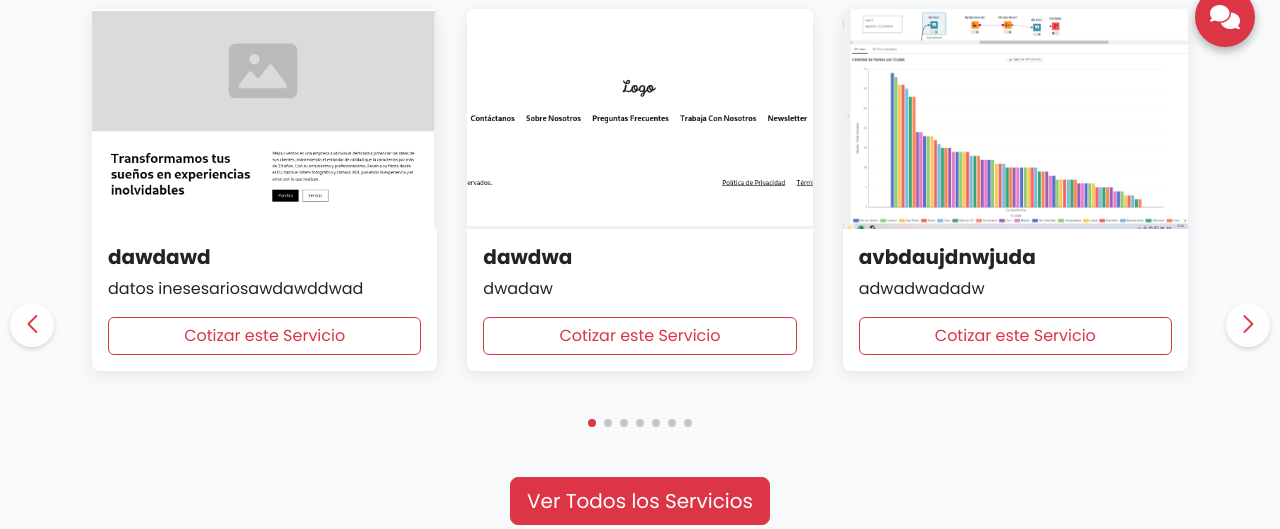
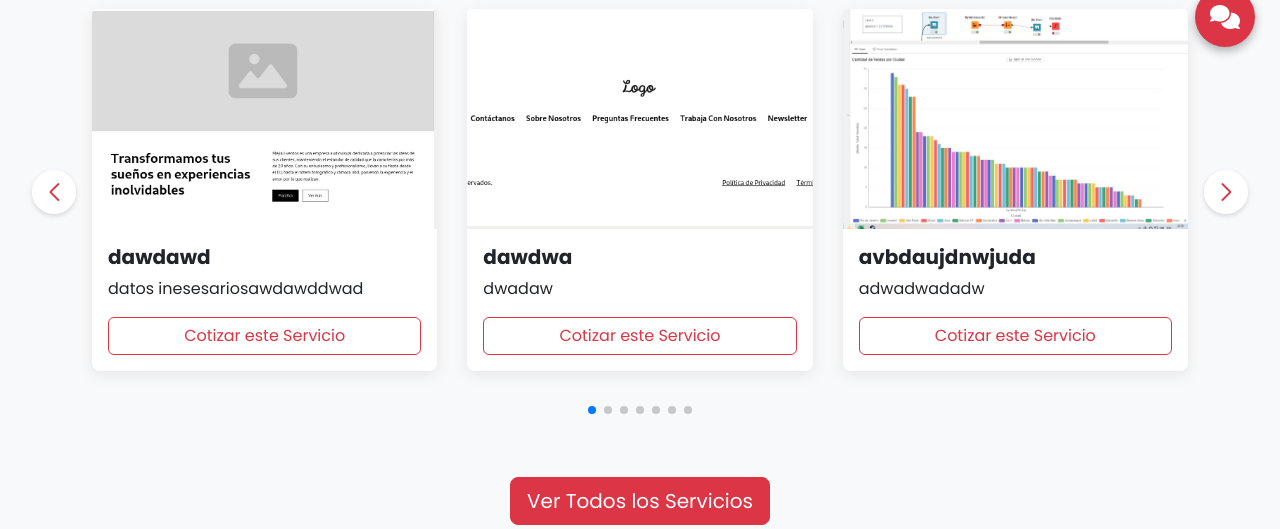
Before and after one commit to izukiunu/proyecto_eventos, a Django app: page / in a window 1280 px wide. Shown: the part 733-1262 px from the top of the page. Run offline with Django 5.2, Linux system fonts and the light colour scheme; data comes from the database, SQL or seed files in the repository.

Commit message:
corregcion de error slider boton bien posicionado

```diff
--- a/core/static/css/estilos.css
+++ b/core/static/css/estilos.css
@@ -564,42 +564,58 @@ main {
 ============================================================
 */
 
-/* --- Estilos principales de los botones --- */
-section#servicios-destacados .slider-contenedor .swiper-button-next,
-section#servicios-destacados .slider-contenedor .swiper-button-prev {
+/*
+ * 1. Hacemos que el contenedor principal del slider sea el punto de referencia
+ * para posicionar los botones. Esto es clave.
+ */
+.slider-contenedor {
+  position: relative;
+}
 
-  /* --- Tus Estilos de Apariencia (ya los tenías) --- */
-  color: #dc3545; /* Rojo */
+/*
+ * 2. Posicionamos los botones de forma absoluta DENTRO del .slider-contenedor.
+ */
+.slider-contenedor .swiper-button-next,
+.slider-contenedor .swiper-button-prev {
+  /* Apariencia (tus estilos están perfectos) */
+  color: #dc3545;
   background-color: rgba(255, 255, 255, 0.9);
   border-radius: 50%;
   width: 44px;
   height: 44px;
   box-shadow: 0 2px 5px rgba(0,0,0,0.15);
 
-  /* --- Posicionamiento Corregido (lo nuevo) --- */
-  position: absolute !important; /* Forza la posición */
-  top: 135%; /* Centrado vertical inicial */
-  transform: translateY(-50%); /* Ajuste fino para un centrado perfecto */
+  /* --- Posicionamiento Corregido --- */
+  position: absolute; /* Posición absoluta relativa al .slider-contenedor */
+  top: 50%;          /* Los bajamos hasta la mitad de la altura del contenedor */
+  transform: translateY(-50%); /* Los centramos verticalmente de forma precisa */
+  z-index: 10;       /* Nos aseguramos de que estén por encima de las tarjetas */
 }
 
+/*
+ * 3. Movemos cada botón a su lado correspondiente.
+ */
+.slider-contenedor .swiper-button-prev {
+  left: -50px; /* Lo movemos a la izquierda. Ajusta este valor (ej: 0, -15px) como prefieras. */
+}
+
+.slider-contenedor .swiper-button-next {
+  right: -50px; /* Lo movemos a la derecha. Ajusta este valor (ej: 0, -15px) como prefieras. */
+}
+
+
 /* --- Estilos para los íconos de flecha (dentro de los botones) --- */
-section#servicios-destacados .slider-contenedor .swiper-button-next:after,
-section#servicios-destacados .slider-contenedor .swiper-button-prev:after {
+/* (Esta parte estaba bien, solo simplificamos el selector para mayor claridad) */
+.slider-contenedor .swiper-button-next:after,
+.slider-contenedor .swiper-button-prev:after {
   font-size: 1.1rem;
   font-weight: bold;
 }
 
 /* --- Estilos para cuando el mouse está sobre los botones --- */
-section#servicios-destacados .slider-contenedor .swiper-button-next:hover,
-section#servicios-destacados .slider-contenedor .swiper-button-prev:hover {
+/* (Esta parte también estaba bien) */
+.slider-contenedor .swiper-button-next:hover,
+.slider-contenedor .swiper-button-prev:hover {
   background-color: #dc3545;
   color: #ffffff;
 }
-
-.servicios-slider .swiper-pagination {
-    position: absolute;
-    bottom: -5px;
-}
-.servicios-slider .swiper-pagination-bullet-active {
-    background-color: #dc3545; /* Punto activo en rojo */
-}
```
